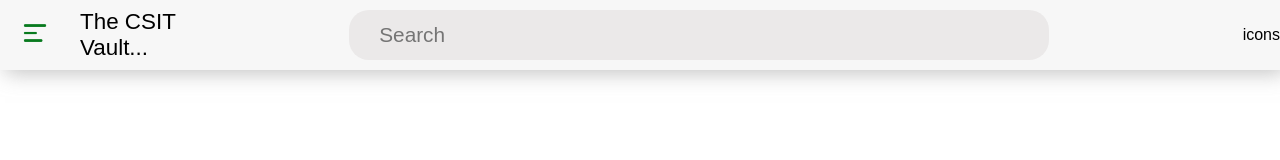
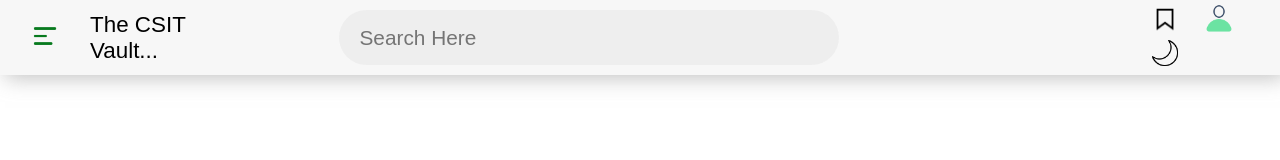
Before and after one commit to anit10stha/The_CSIT_Vault_Clone, a plain HTML site: page index.html in a window 1280 px wide. Drawn offline with Linux system fonts and the light colour scheme; a web font is replaced by a local one.

Commit message:
navbar layout

```diff
--- a/index.html
+++ b/index.html
@@ -25,11 +25,13 @@
 
             <div class="mid">
                 <!-- <img src="./assets/search.png" alt="search icon"> -->
-                <input type="search" placeholder="Search" class="input">
+                <input type="search" placeholder="Search Here" class="input">
             </div>
 
             <div class="right">
-                icons
+                <img src="./assets/bookmark.png" alt="">
+                <img src="./assets/user.png" alt="">
+                <img src="./assets/toogle.png" alt="">
             </div>
         </div>
      </div>
--- a/style.css
+++ b/style.css
@@ -11,7 +11,7 @@
 
 .navbar{
     background-color: rgba(247, 247, 247, 0.911);
-    height: 70px;
+    height: 75px;
     display: flex;
     align-items: center;
     box-shadow: 5px 3px 20px rgba(156, 156, 156, 0.61);
@@ -19,7 +19,7 @@
 }
 
 .left{
-    padding-left: 20px;
+    padding-left: 30px;
 }
 
 .left img{
@@ -34,21 +34,27 @@
 }
 
 .mid{
-    width: 70%;
+    width: 71%;
     padding-left: 100px;
 
 }
 
 .input{
-    width: 700px;
-    height: 50px;
-    border-radius: 20px;
+    width: 500px;
+    height: 55px;
+    border-radius: 60px;
     border: none;
     font-size: 1.3rem;
-    background-color: rgba(224, 220, 220, 0.5);
-    padding-left: 30px;
+    background-color: rgba(236, 236, 236, 0.781);
+    padding-left: 20px;
 }
 
 .right{
     padding-left: 0px;
 }
+
+.right img{
+    height: 30px;
+    width: 30px;
+    padding: 0px 10px;
+}
```
Also changed, not shown: assets/bookmark.png (added), assets/toogle.png (added), assets/user.png (added).
